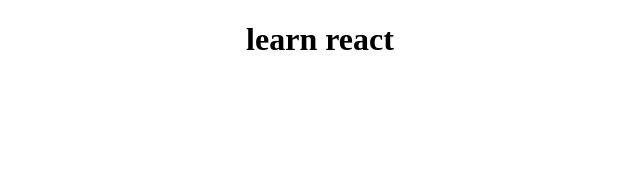
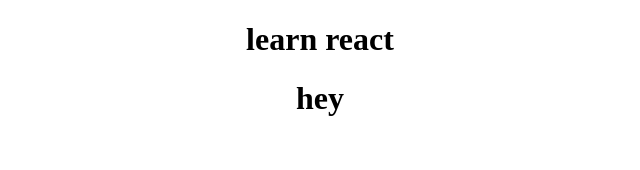
Before and after one commit to Sushant-Dhungana/shopping-cart, a React (Create React App) app in the folder frontend/: page / in a window 1280 px wide. Shown: the top 170 px of the page, without its empty margins (320-960 px from the left). Built offline with nearby package versions, Linux system fonts and the light colour scheme.

Commit message:
app js comitted

```diff
--- a/frontend/src/App.js
+++ b/frontend/src/App.js
@@ -5,6 +5,7 @@ function App() {
   return (
     <div className="App">
      <h1>learn react</h1>
+     <h1>hey</h1>
     </div>
   );
 }
```
